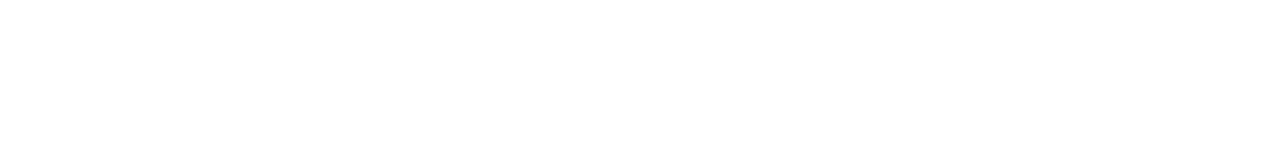
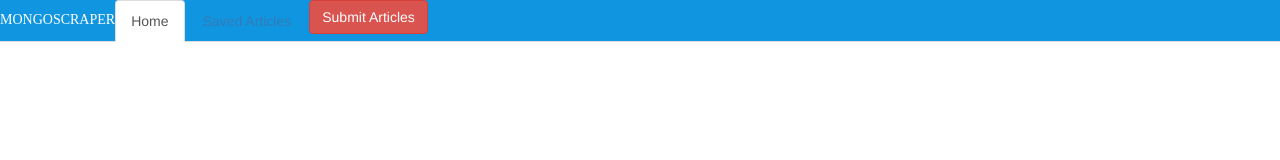
Before and after one commit to hfung8/mongodb, a website: page mongo/public/index.html in a window 1280 px wide. Drawn offline with nearby package versions, Linux system fonts and the light colour scheme.

Commit message:
added tab feature with button to index.html

```diff
--- a/mongo/public/index.html
+++ b/mongo/public/index.html
@@ -1,13 +1,39 @@
 <!DOCTYPE html>
 <html>
 <head>
-  <meta charset="UTF-8">
-  <title>My News-scraping Page</title>
+    <meta charset="UTF-8">
+    <title>My News-scraping Page</title>
+    <!-- Jquery! -->
+	<script src="https://ajax.googleapis.com/ajax/libs/jquery/2.2.4/jquery.min.js"></script>
+	<!-- Bootstrap! -->
+	<link rel="stylesheet" href="https://maxcdn.bootstrapcdn.com/bootstrap/3.3.7/css/bootstrap.min.css" integrity="sha384-BVYiiSIFeK1dGmJRAkycuHAHRg32OmUcww7on3RYdg4Va+PmSTsz/K68vbdEjh4u" crossorigin="anonymous">
+	<!-- Latest compiled and minified JavaScript -->
+	<script src="https://maxcdn.bootstrapcdn.com/bootstrap/3.3.7/js/bootstrap.min.js" integrity="sha384-Tc5IQib027qvyjSMfHjOMaLkfuWVxZxUPnCJA7l2mCWNIpG9mGCD8wGNIcPD7Txa" crossorigin="anonymous"></script>
 </head>
 <body>
-<h1></h1>
-<p>
+<div id="navigation">
 
-</p>
+  <!-- Nav tabs -->
+  <ul class="nav nav-tabs" role="tablist" id="myTabs" style="background-color:#1096e0">
+  <li style="margin-top: 10px; font-family: Comic; color:white">MONGOSCRAPER</li>
+    <li role="presentation" class="active"><a href="#home" aria-controls="home" role="tab" data-toggle="tab">Home</a></li>
+    <li role="presentation"><a href="#savedArticles" aria-controls="profile" role="tab" data-toggle="tab">Saved Articles</a></li>
+    <button type="button" class="btn btn-danger">Submit Articles</button>
+  </ul>
+
+  <!-- Tab panes -->
+  <div class="tab-content">
+    <div role="tabpanel" class="tab-pane" id="home"></div>
+    <div role="tabpanel" class="tab-pane" id="savedArticles">...</div>
+  </div>
+
+</div>
 </body>
+<script type="text/javascript">
+
+
+
+</script>
+
+
 </html>
--- a/mongo/server.js
+++ b/mongo/server.js
@@ -12,6 +12,9 @@
 //Database configuration
 var databaseURL = "scraper";
 var collections = ["scrapedData"];
+
+//Display materials in folder public on load
+app.use(express.static(__dirname + '/public'));
 
 //Database configuration with mongo
 var db = mongojs(databaseURL, collections);
```
